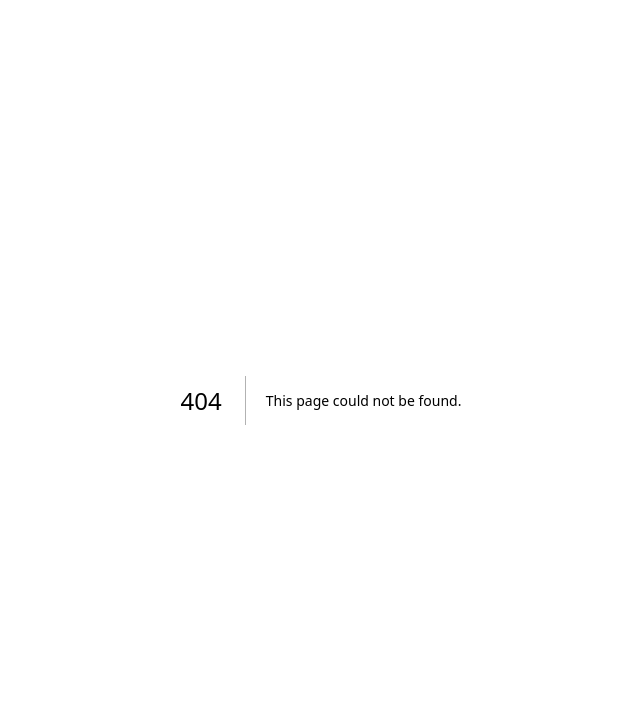
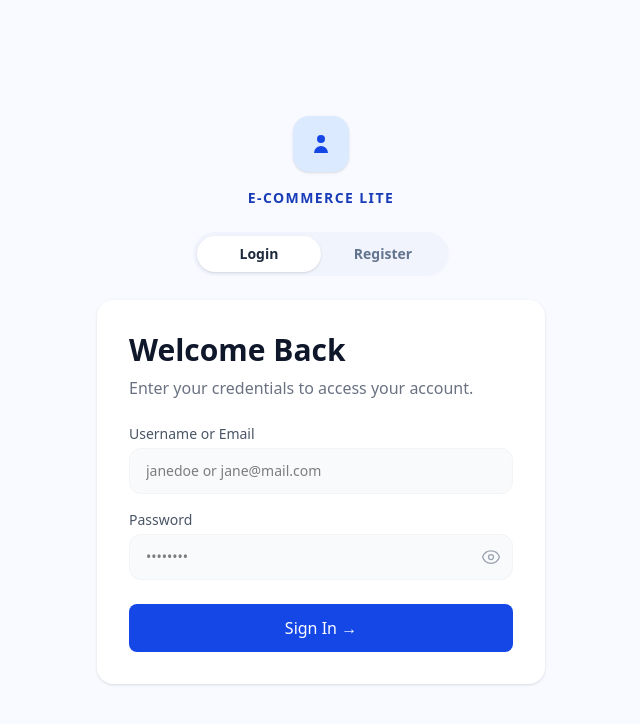
Before and after one commit to ardhaniahlan/e-commerce-lite-nextjs, a Next.js app: page / in a window 1280 px wide. Before the commit this address had no page. Shown: the top 724 px of the page, without its empty margins (319-959 px from the left). Built offline with nearby package versions, Linux system fonts and the light colour scheme.

Commit message:
fix: ubah route auth menjadi (auth) dan update link

```diff
--- a/app/(protected)/layout.tsx
+++ b/app/(protected)/layout.tsx
@@ -3,7 +3,6 @@
 import { useEffect, useState } from "react";
 import { useRouter } from "next/navigation";
 import Navbar from "@/components/Navbar";
-import { Toaster } from "sonner";
 import Footer from "@/components/Footer";
 
 export default function ProtectedLayout({
@@ -35,7 +34,6 @@ export default function ProtectedLayout({
     <>
       <Navbar />
       {children}
-      <Toaster position="top-center"/>
       <Footer />
     </>
   );
--- a/app/layout.tsx
+++ b/app/layout.tsx
@@ -1,6 +1,7 @@
 import type { Metadata } from "next";
 import { Geist, Geist_Mono } from "next/font/google";
 import "./globals.css";
+import { Toaster } from "sonner";
 
 const geistSans = Geist({
   variable: "--font-geist-sans",
@@ -26,7 +27,9 @@ export default function RootLayout({
 }) {
   return (
     <html lang="en">
-      <body>{children}</body>
+      <body>{children}
+        <Toaster position="top-center"/>
+      </body>
     </html>
   );
 }
--- a/components/Navbar.tsx
+++ b/components/Navbar.tsx
@@ -43,7 +43,7 @@ const Navbar = () => {
 
   const handleLogout = () => {
     setLogout();
-    router.replace("/auth");
+    router.replace("/");
   };
 
   useEffect(() => {
```
Also changed, not shown: app/(auth)/page.tsx (renamed from app/auth/page.tsx).
